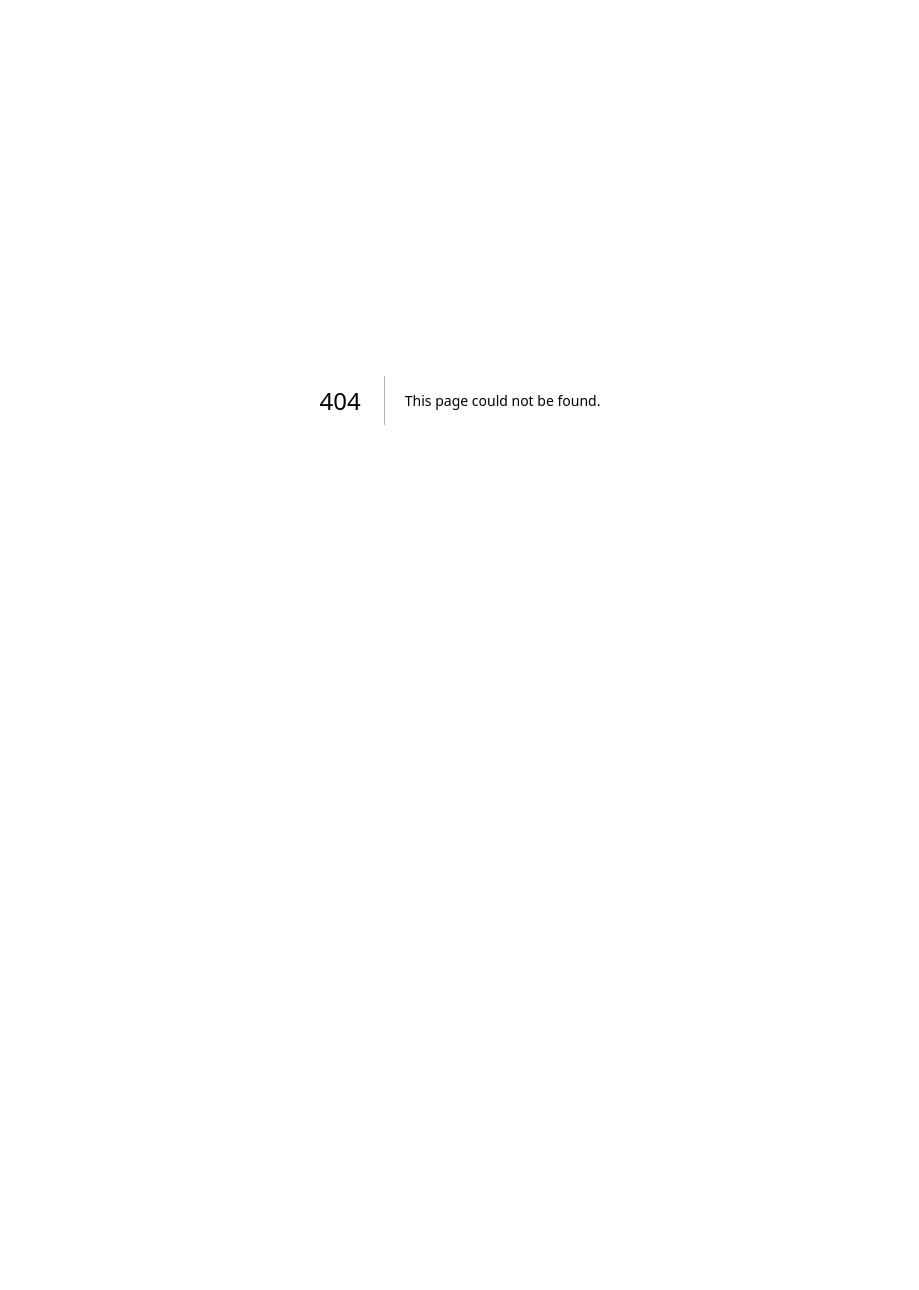
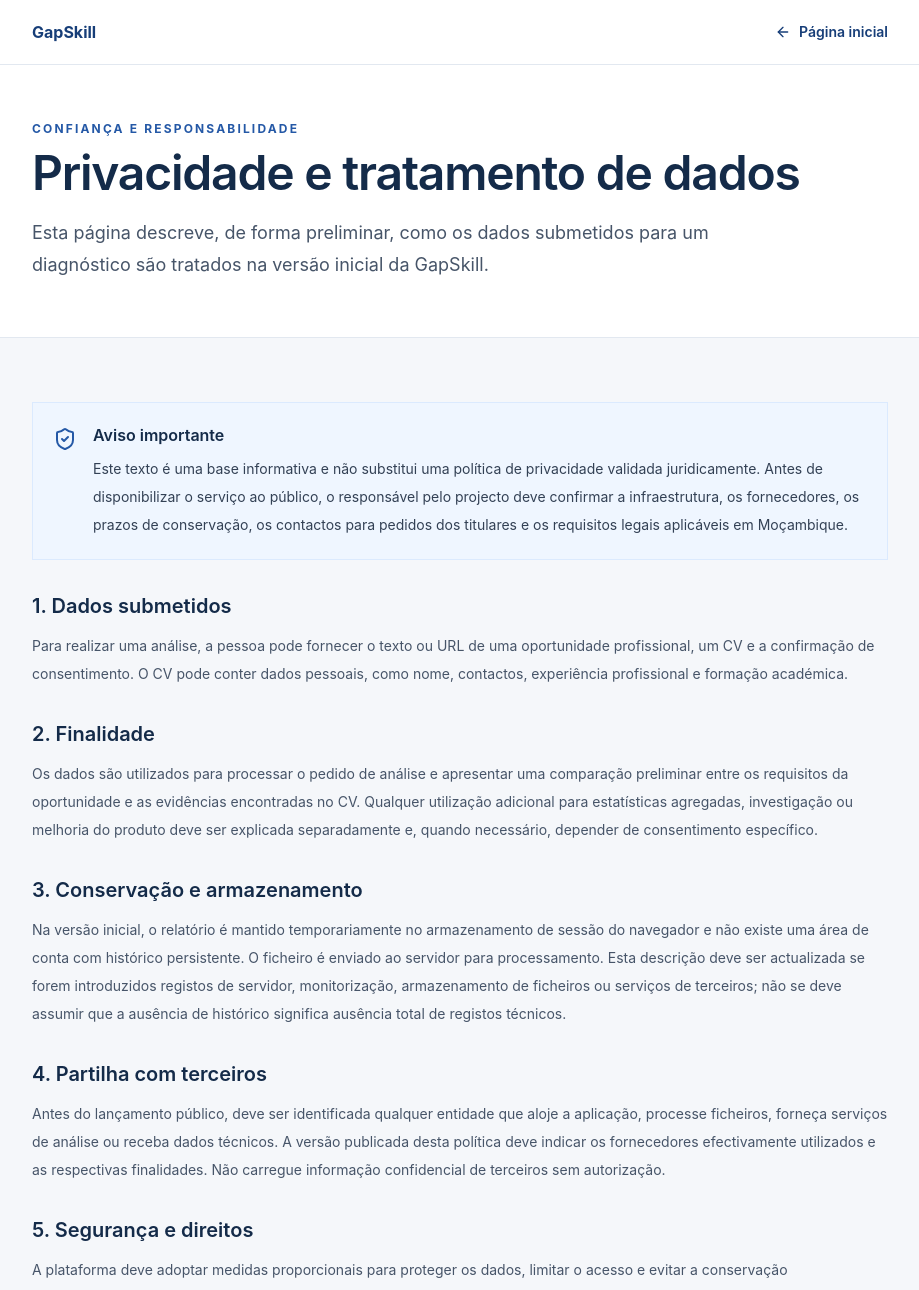
Before and after one commit to al-alanga/gapskill, a Next.js app: page /privacidade in a window 1280 px wide. Before the commit this address had no page. Shown: the top 1290 px of the page, without its empty margins (180-1099 px from the left). Before the commit the page ends 800 px from the top, so only its background shows below. Built offline with nearby package versions, Linux system fonts and the light colour scheme.

Commit message:
Add preliminary privacy information page

```diff
--- /dev/null
+++ b/app/privacidade/page.tsx
@@ -0,0 +1,26 @@
+import type { Metadata } from "next";
+import Link from "next/link";
+import { ArrowLeft, ShieldCheck } from "lucide-react";
+
+export const metadata: Metadata = {
+  title: "Privacidade",
+  description: "Informação sobre o tratamento de dados na versão inicial da GapSkill.",
+};
+
+export default function PrivacyPage() {
+  return <main className="min-h-screen bg-[#f5f7fa] text-[#172b45]">
+    <header className="border-b border-slate-200 bg-white"><div className="mx-auto flex max-w-4xl items-center justify-between px-5 py-5"><Link href="/" className="font-bold text-[#173e78]">GapSkill</Link><Link href="/" className="inline-flex items-center gap-2 text-sm font-semibold text-[#173e78]"><ArrowLeft size={16}/> Página inicial</Link></div></header>
+    <section className="border-b border-slate-200 bg-white"><div className="mx-auto max-w-4xl px-5 py-14 sm:py-18"><p className="text-xs font-bold uppercase tracking-[.18em] text-[#2458a6]">Confiança e responsabilidade</p><h1 className="mt-3 text-4xl font-semibold tracking-tight text-[#142b49] sm:text-5xl">Privacidade e tratamento de dados</h1><p className="mt-5 max-w-3xl text-lg leading-8 text-slate-600">Esta página descreve, de forma preliminar, como os dados submetidos para um diagnóstico são tratados na versão inicial da GapSkill.</p></div></section>
+    <section className="mx-auto max-w-4xl space-y-8 px-5 py-12 sm:py-16">
+      <div className="flex items-start gap-4 border border-blue-100 bg-blue-50 p-5"><ShieldCheck className="mt-1 shrink-0 text-[#2458a6]" size={24}/><div><h2 className="font-semibold text-[#142b49]">Aviso importante</h2><p className="mt-2 text-sm leading-7 text-slate-700">Este texto é uma base informativa e não substitui uma política de privacidade validada juridicamente. Antes de disponibilizar o serviço ao público, o responsável pelo projecto deve confirmar a infraestrutura, os fornecedores, os prazos de conservação, os contactos para pedidos dos titulares e os requisitos legais aplicáveis em Moçambique.</p></div></div>
+      <article><h2 className="text-xl font-semibold text-[#142b49]">1. Dados submetidos</h2><p className="mt-3 text-sm leading-7 text-slate-600">Para realizar uma análise, a pessoa pode fornecer o texto ou URL de uma oportunidade profissional, um CV e a confirmação de consentimento. O CV pode conter dados pessoais, como nome, contactos, experiência profissional e formação académica.</p></article>
+      <article><h2 className="text-xl font-semibold text-[#142b49]">2. Finalidade</h2><p className="mt-3 text-sm leading-7 text-slate-600">Os dados são utilizados para processar o pedido de análise e apresentar uma comparação preliminar entre os requisitos da oportunidade e as evidências encontradas no CV. Qualquer utilização adicional para estatísticas agregadas, investigação ou melhoria do produto deve ser explicada separadamente e, quando necessário, depender de consentimento específico.</p></article>
+      <article><h2 className="text-xl font-semibold text-[#142b49]">3. Conservação e armazenamento</h2><p className="mt-3 text-sm leading-7 text-slate-600">Na versão inicial, o relatório é mantido temporariamente no armazenamento de sessão do navegador e não existe uma área de conta com histórico persistente. O ficheiro é enviado ao servidor para processamento. Esta descrição deve ser actualizada se forem introduzidos registos de servidor, monitorização, armazenamento de ficheiros ou serviços de terceiros; não se deve assumir que a ausência de histórico significa ausência total de registos técnicos.</p></article>
+      <article><h2 className="text-xl font-semibold text-[#142b49]">4. Partilha com terceiros</h2><p className="mt-3 text-sm leading-7 text-slate-600">Antes do lançamento público, deve ser identificada qualquer entidade que aloje a aplicação, processe ficheiros, forneça serviços de análise ou receba dados técnicos. A versão publicada desta política deve indicar os fornecedores efectivamente utilizados e as respectivas finalidades. Não carregue informação confidencial de terceiros sem autorização.</p></article>
+      <article><h2 className="text-xl font-semibold text-[#142b49]">5. Segurança e direitos</h2><p className="mt-3 text-sm leading-7 text-slate-600">A plataforma deve adoptar medidas proporcionais para proteger os dados, limitar o acesso e evitar a conservação desnecessária. Para permitir pedidos de acesso, correcção ou eliminação, o responsável pelo serviço deverá publicar um contacto válido e um procedimento de atendimento antes do lançamento.</p></article>
+      <article><h2 className="text-xl font-semibold text-[#142b49]">6. Contacto do responsável</h2><p className="mt-3 text-sm leading-7 text-slate-600">O contacto oficial do responsável pelo tratamento ainda deve ser acrescentado. Esta página não deve ser considerada final enquanto esse contacto e os detalhes reais da infraestrutura não forem confirmados.</p></article>
+      <p className="border-t border-slate-200 pt-5 text-xs leading-6 text-slate-500">Última revisão: versão inicial do produto. Actualize este documento quando mudar o modo de recolha, análise, partilha ou conservação de dados.</p>
+      <Link href="/#analise" className="inline-flex items-center justify-center bg-[#173e78] px-5 py-3 text-sm font-semibold text-white hover:bg-[#2458a6]">Voltar à análise</Link>
+    </section>
+  </main>;
+}
```
